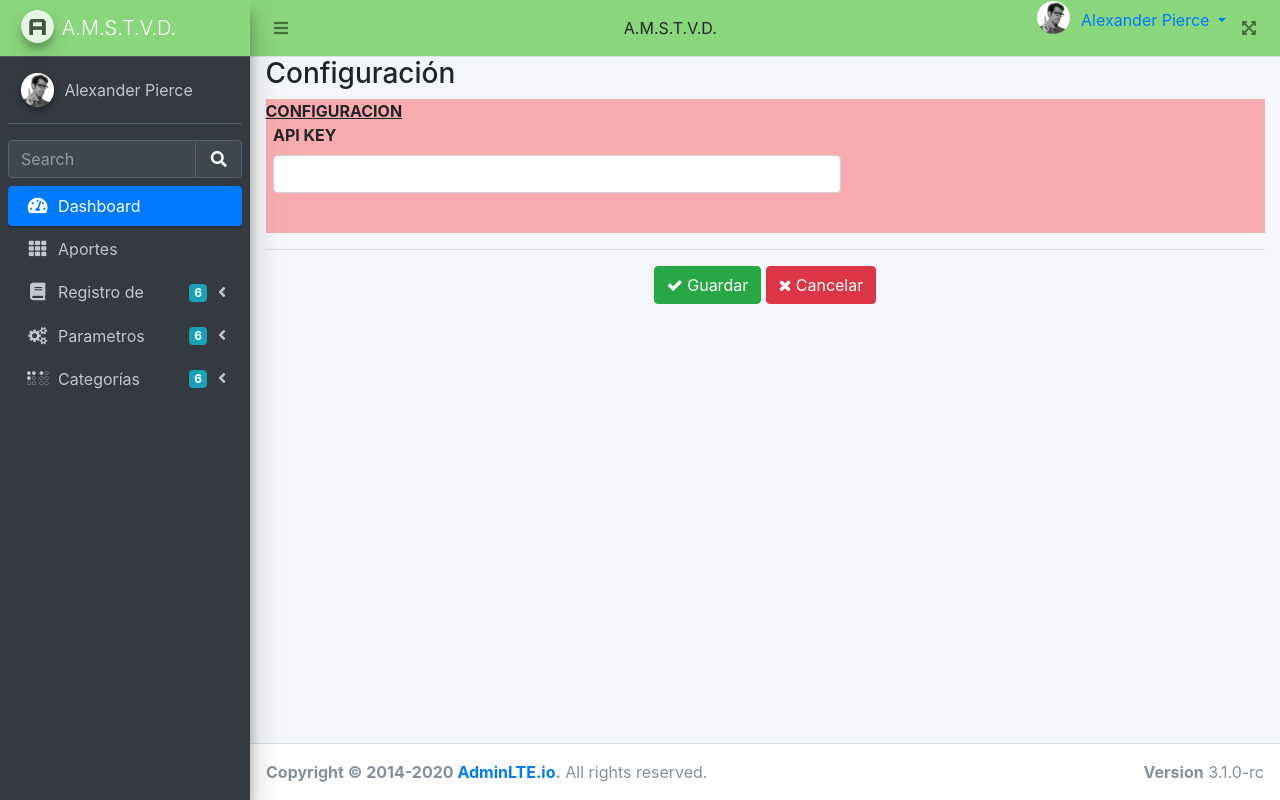
After one commit to marioev/amstvd, a CodeIgniter app: page /amstvd/index.php/configuracion/add in a window 1280 px wide. The commit adds this page. Run offline with CodeIgniter, Linux system fonts and the light colour scheme.

Commit message:
19.05.2021 CRUD de Configuracion

```diff
--- /dev/null
+++ b/application/controllers/Configuracion.php
@@ -0,0 +1,72 @@
+<?php
+/*
+ * Generated by CRUDigniter v3.2
+ * www.crudigniter.com
+ */
+
+class Configuracion extends CI_Controller{
+    function __construct()
+    {
+        parent::__construct();
+        $this->load->model('Configuracion_model');
+    }
+
+    /*
+     * Listing of configuracions
+     */
+    function index()
+    {
+        $config_id = 1;
+        $data['configuracion'] = $this->Configuracion_model->get_configuracion($config_id);
+        $data['_view'] = 'configuracion/index';
+        $this->load->view('layouts/main',$data);
+    }
+
+    /*
+     * Adding a new configuracion
+     */
+    function add()
+    {
+        if(isset($_POST) && count($_POST) > 0)
+        {
+            $params = array(
+                'config_apikey' => $this->input->post('config_apikey'),
+            );
+            $config_id = $this->Configuracion_model->add_configuracion($params);
+            redirect('configuracion');
+        }
+        else
+        {
+            $data['_view'] = 'configuracion/add';
+            $this->load->view('layouts/main',$data);
+        }
+    }
+
+    /*
+     * Editing a configuracion
+     */
+    function edit($config_id)
+    {
+        // check if the configuracion exists before trying to edit it
+        $data['configuracion'] = $this->Configuracion_model->get_configuracion($config_id);
+        if(isset($data['configuracion']['config_id']))
+        {
+            if(isset($_POST) && count($_POST) > 0)
+            {
+                $params = array(
+                    'config_apikey' => $this->input->post('config_apikey'),
+                );
+                $this->Configuracion_model->update_configuracion($config_id,$params);
+                redirect('configuracion');
+            }
+            else
+            {
+                $data['_view'] = 'configuracion/edit';
+                $this->load->view('layouts/main',$data);
+            }
+        }
+        else
+            show_error('La configuracion que intenta modificar no existe!.');
+    }
+
+}
--- /dev/null
+++ b/application/models/Configuracion_model.php
@@ -0,0 +1,56 @@
+<?php
+/*
+ * Generated by CRUDigniter v3.2
+ * www.crudigniter.com
+ */
+
+class Configuracion_model extends CI_Model
+{
+    function __construct()
+    {
+        parent::__construct();
+    }
+    /*
+     * Get configuracion by config_id
+     */
+    function get_configuracion($config_id)
+    {
+        return $this->db->get_where('configuracion',array('config_id'=>$config_id))->row_array();
+    }
+
+    /*
+     * Get all configuracions
+     */
+    function get_all_configuracion()
+    {
+        $this->db->order_by('config_id', 'asc');
+        return $this->db->get('configuracion')->result_array();
+    }
+
+    /*
+     * function to add new configuracion
+     */
+    function add_configuracion($params)
+    {
+        $this->db->insert('configuracion',$params);
+        return $this->db->insert_id();
+    }
+
+    /*
+     * function to update configuracion
+     */
+    function update_configuracion($config_id,$params)
+    {
+        $this->db->where('config_id',$config_id);
+        return $this->db->update('configuracion',$params);
+    }
+
+    /*
+     * function to delete configuracion
+     */
+    function delete_configuracion($config_id)
+    {
+        return $this->db->delete('configuracion',array('config_id'=>$config_id));
+    }
+
+}
--- /dev/null
+++ b/application/views/configuracion/add.php
@@ -0,0 +1,28 @@
+<div class="row">
+    <div class="col-md-12">
+      	<div class="box box-info">
+            <div class="box-header with-border">
+                <h3 class="box-title">Configuraci&oacute;n</h3>
+            </div>
+            <?php echo form_open_multipart('configuracion/add'); ?>
+            <div class="box-body" style="margin-top: 0px;margin-bottom: 0px; background: rgba(255, 0, 0, 0.3);"><u><b>CONFIGURACION</b></u>
+                <div class="col-md-7">
+                    <label for="config_apikey" class="control-label">API KEY</label>
+                    <div class="form-group">
+                        <input type="text" name="config_apikey" value="<?php echo ($this->input->post('config_apikey') ? $this->input->post('config_apikey') : ""); ?>" class="form-control" id="config_apikey" />
+                    </div>
+                    <br>
+                </div>
+            </div>
+            <hr>
+            <div class="box-footer text-center">
+                <button type="submit" class="btn btn-success">
+                    <i class="fa fa-check"></i> Guardar
+                </button>
+                <a href="<?php echo site_url('configuracion'); ?>" class="btn btn-danger">
+                    <i class="fa fa-times"></i> Cancelar</a>
+            </div>
+            <?php echo form_close(); ?>
+        </div>
+    </div>
+</div>
--- a/application/views/layouts/main.php
+++ b/application/views/layouts/main.php
@@ -168,6 +168,12 @@
                     </a>
                     <ul class="nav nav-treeview">
                         <li class="nav-item">
+                            <a href="<?php echo site_url('configuracion');?>" class="nav-link">
+                                <i class="fa fa-check-square"></i>
+                                <p>Configuraci&oacute;n</p>
+                            </a>
+                        </li>
+                        <li class="nav-item">
                             <a href="<?php echo site_url('estado');?>" class="nav-link">
                                 <i class="fa fa-toggle-on"></i>
                                 <p>Estado</p>
--- a/application/views/organizacion/add.php
+++ b/application/views/organizacion/add.php
@@ -134,7 +134,7 @@
                             }
                             initMap();
                         </script>
-                            <script async defer src="https://maps.googleapis.com/maps/api/js?key=BIzaSyClNsJugfWI4xOf1Or9Wdg5lD_qUqaik58&callback=initMap"></script>
+                            <script async defer src="https://maps.googleapis.com/maps/api/js?key=AIzaSyAcIdlsjMXhMlme9vPTjulEKfadfAox9WE&callback=initMap"></script>
                         </div>
                         <!-- ***********************aqui termina el mapa para capturar coordenadas *********************** -->
                         </div>
```
Also changed, not shown: application/views/configuracion/edit.php (added, +31 -0 lines), application/views/configuracion/index.php (added, +43 -0 lines).
